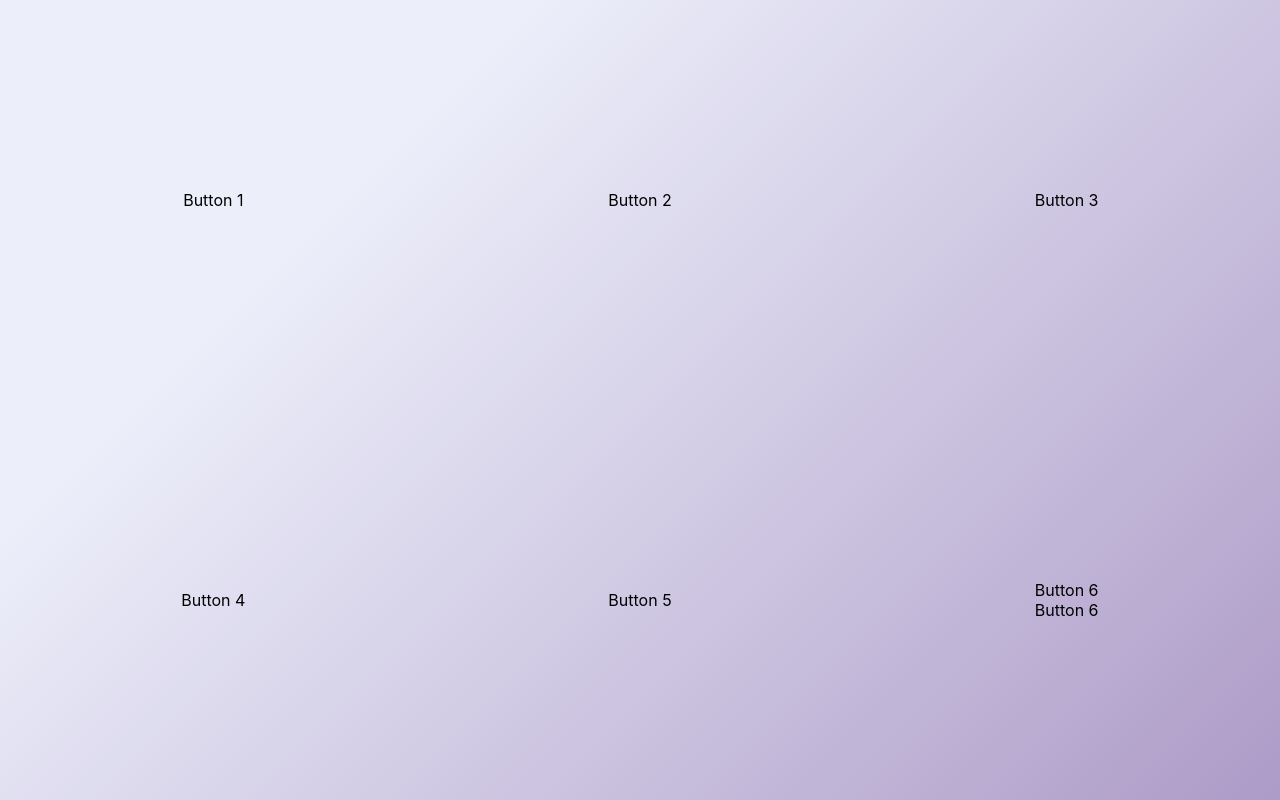
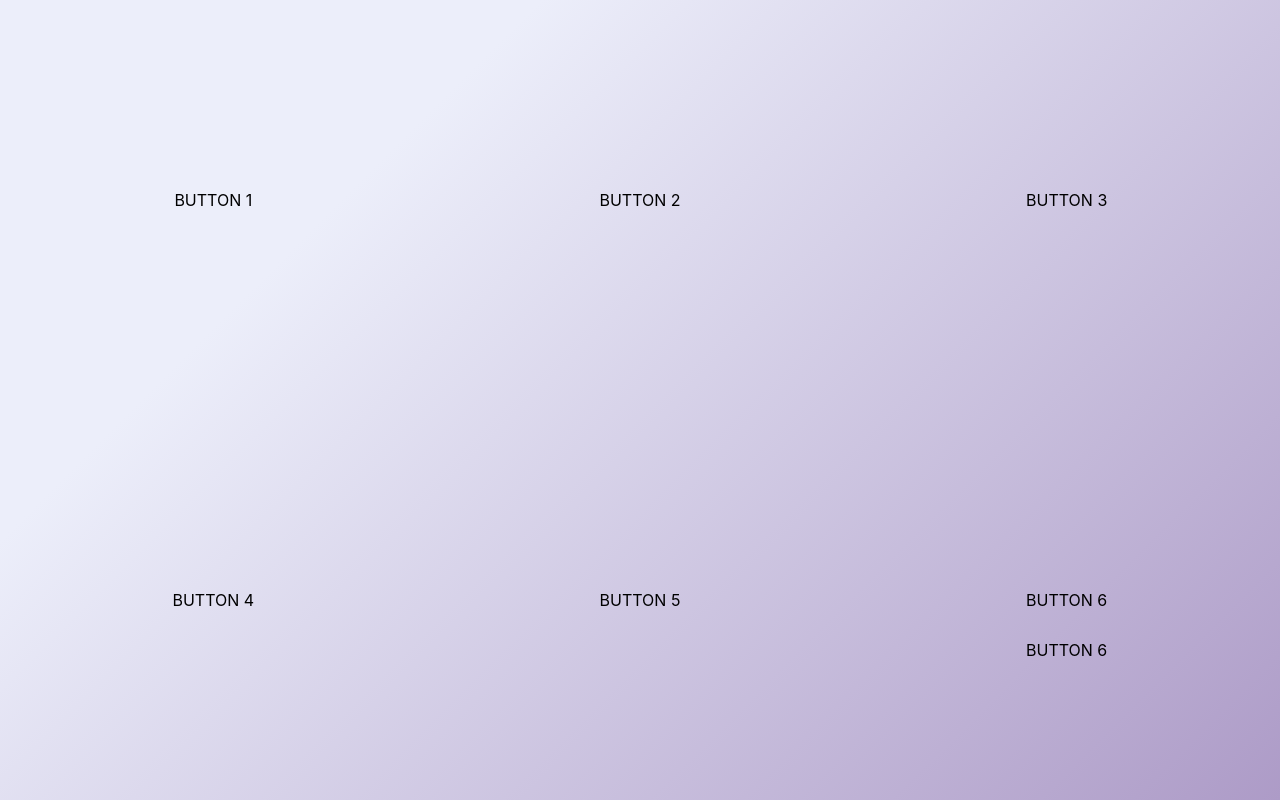
Before and after one commit to Rohan-Shakya/Vanilla-CSS-Projects, a plain HTML site: page intermediate/animates-buttons/index.html in a window 1280 px wide. Drawn offline with Linux system fonts and the light colour scheme.

Commit message:
created module for animated buttons

```diff
--- a/intermediate/animates-buttons/css/style.css
+++ b/intermediate/animates-buttons/css/style.css
@@ -1,3 +1,10 @@
+@import './module/btn-1.css';
+@import './module/btn-2.css';
+@import './module/btn-3.css';
+@import './module/btn-4.css';
+@import './module/btn-5.css';
+@import './module/btn-6.css';
+
 body {
   background-color: #9e8fb2;
   background-image: linear-gradient(315deg, #ad9bc7 0%, #eceefa 74%);
@@ -17,3 +24,14 @@ body {
   justify-content: center;
   align-items: center;
 }
+
+.btn {
+  width: 150px;
+  height: 50px;
+  font-size: 1rem;
+  text-transform: uppercase;
+  cursor: pointer;
+  line-height: 50px;
+  position: relative;
+  text-align: center;
+}
```
Also changed, not shown: intermediate/animates-buttons/css/module/btn-1.css (added), intermediate/animates-buttons/css/module/btn-2.css (added), intermediate/animates-buttons/css/module/btn-3.css (added), intermediate/animates-buttons/css/module/btn-4.css (added), intermediate/animates-buttons/css/module/btn-5.css (added), intermediate/animates-buttons/css/module/btn-6.css (added).
